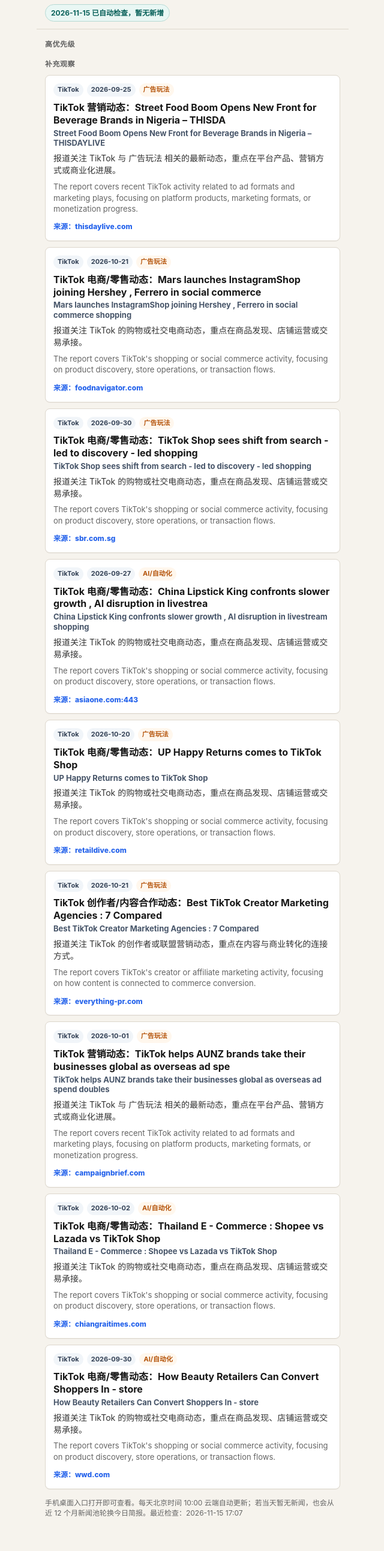
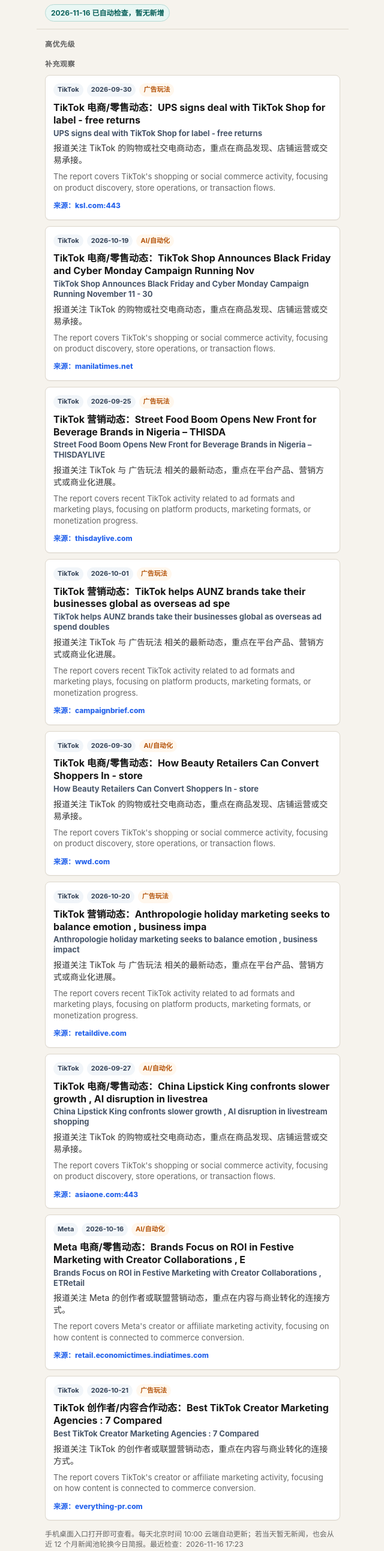
Before and after one commit to ruiting227-byte/ad-news-dashboard-live, a plain HTML site: page index.html in a window 1280 px wide. Shown: the part 72-2658 px from the top of the page at 60% size, without its empty margins (319-959 px from the left). Before the commit the page ends 2627 px from the top, so only its background shows below. Drawn offline with Linux system fonts and the light colour scheme.

Commit message:
Update ad news dashboard

```diff
--- a/data/news.json
+++ b/data/news.json
@@ -1,6 +1,6 @@
 {
   "title": "竞媒小动态",
-  "updatedAt": "2026-11-15",
+  "updatedAt": "2026-11-16",
   "scope": "过去 12 个月｜TikTok、Meta｜CPG：美妆、零售、食品",
   "status": "已自动检查，暂无新增",
   "items": [
@@ -239,5 +239,5 @@
       "summaryZh": "报道关注 TikTok 的购物或社交电商动态，重点在商品发现、店铺运营或交易承接。"
     }
   ],
-  "lastCheckedAt": "2026-11-15 17:07"
+  "lastCheckedAt": "2026-11-16 17:23"
 }
--- a/index.html
+++ b/index.html
@@ -23,20 +23,20 @@
 </head>
 <body>
   <main>
-    <header><h1>竞媒小动态</h1><p class="sub">过去 12 个月｜TikTok、Meta｜CPG：美妆、零售、食品</p><div class="status">2026-11-15 已自动检查，暂无新增</div></header>
+    <header><h1>竞媒小动态</h1><p class="sub">过去 12 个月｜TikTok、Meta｜CPG：美妆、零售、食品</p><div class="status">2026-11-16 已自动检查，暂无新增</div></header>
     <div class="section-title">高优先级</div>
 
     <div class="section-title">补充观察</div>
+    <article><div class="meta"><span class="tag">TikTok</span><span class="tag">2026-09-30</span><span class="tag retail">广告玩法</span></div><h2>TikTok 电商/零售动态：UPS signs deal with TikTok Shop for label - free returns<span>UPS signs deal with TikTok Shop for label - free returns</span></h2><p>报道关注 TikTok 的购物或社交电商动态，重点在商品发现、店铺运营或交易承接。</p><p class="en">The report covers TikTok&#x27;s shopping or social commerce activity, focusing on product discovery, store operations, or transaction flows.</p><a href="https://www.ksl.com:443/article/51629884/ups-signs-deal-with-tiktok-shop-for-label-free-returns">来源：ksl.com:443</a></article>
+    <article><div class="meta"><span class="tag">TikTok</span><span class="tag">2026-10-19</span><span class="tag retail">AI/自动化</span></div><h2>TikTok 电商/零售动态：TikTok Shop Announces Black Friday and Cyber Monday Campaign Running Nov<span>TikTok Shop Announces Black Friday and Cyber Monday Campaign Running November 11 - 30</span></h2><p>报道关注 TikTok 的购物或社交电商动态，重点在商品发现、店铺运营或交易承接。</p><p class="en">The report covers TikTok&#x27;s shopping or social commerce activity, focusing on product discovery, store operations, or transaction flows.</p><a href="https://www.manilatimes.net/2026/10/19/tmt-newswire/globenewswire/tiktok-shop-announces-black-friday-and-cyber-monday-campaign-running-november-11-30/2448867">来源：manilatimes.net</a></article>
     <article><div class="meta"><span class="tag">TikTok</span><span class="tag">2026-09-25</span><span class="tag retail">广告玩法</span></div><h2>TikTok 营销动态：Street Food Boom Opens New Front for Beverage Brands in Nigeria – THISDA<span>Street Food Boom Opens New Front for Beverage Brands in Nigeria – THISDAYLIVE</span></h2><p>报道关注 TikTok 与 广告玩法 相关的最新动态，重点在平台产品、营销方式或商业化进展。</p><p class="en">The report covers recent TikTok activity related to ad formats and marketing plays, focusing on platform products, marketing formats, or monetization progress.</p><a href="https://www.thisdaylive.com/2026/09/25/street-food-boom-opens-new-front-for-beverage-brands-in-nigeria/">来源：thisdaylive.com</a></article>
-    <article><div class="meta"><span class="tag">TikTok</span><span class="tag">2026-10-21</span><span class="tag retail">广告玩法</span></div><h2>TikTok 电商/零售动态：Mars launches InstagramShop joining Hershey , Ferrero in social commerce<span>Mars launches InstagramShop joining Hershey , Ferrero in social commerce shopping</span></h2><p>报道关注 TikTok 的购物或社交电商动态，重点在商品发现、店铺运营或交易承接。</p><p class="en">The report covers TikTok&#x27;s shopping or social commerce activity, focusing on product discovery, store operations, or transaction flows.</p><a href="https://www.foodnavigator.com/Article/2026/10/21/mars-launches-instagramshop-joining-hershey-ferrero-in-social-commerce-shopping/">来源：foodnavigator.com</a></article>
-    <article><div class="meta"><span class="tag">TikTok</span><span class="tag">2026-09-30</span><span class="tag retail">广告玩法</span></div><h2>TikTok 电商/零售动态：TikTok Shop sees shift from search - led to discovery - led shopping<span>TikTok Shop sees shift from search - led to discovery - led shopping</span></h2><p>报道关注 TikTok 的购物或社交电商动态，重点在商品发现、店铺运营或交易承接。</p><p class="en">The report covers TikTok&#x27;s shopping or social commerce activity, focusing on product discovery, store operations, or transaction flows.</p><a href="https://sbr.com.sg/event-news/tiktok-shop-sees-shift-search-led-discovery-led-shopping">来源：sbr.com.sg</a></article>
+    <article><div class="meta"><span class="tag">TikTok</span><span class="tag">2026-10-01</span><span class="tag retail">广告玩法</span></div><h2>TikTok 营销动态：TikTok helps AUNZ brands take their businesses global as overseas ad spe<span>TikTok helps AUNZ brands take their businesses global as overseas ad spend doubles</span></h2><p>报道关注 TikTok 与 广告玩法 相关的最新动态，重点在平台产品、营销方式或商业化进展。</p><p class="en">The report covers recent TikTok activity related to ad formats and marketing plays, focusing on platform products, marketing formats, or monetization progress.</p><a href="https://campaignbrief.com/tiktok-helps-aunz-brands-take-their-businesses-global-as-overseas-ad-spend-doubles/">来源：campaignbrief.com</a></article>
+    <article><div class="meta"><span class="tag">TikTok</span><span class="tag">2026-09-30</span><span class="tag retail">AI/自动化</span></div><h2>TikTok 电商/零售动态：How Beauty Retailers Can Convert Shoppers In - store<span>How Beauty Retailers Can Convert Shoppers In - store</span></h2><p>报道关注 TikTok 的购物或社交电商动态，重点在商品发现、店铺运营或交易承接。</p><p class="en">The report covers TikTok&#x27;s shopping or social commerce activity, focusing on product discovery, store operations, or transaction flows.</p><a href="https://wwd.com/beauty-industry-news/beauty-features/beauty-retail-shopper-journey-sales-1239297284/">来源：wwd.com</a></article>
+    <article><div class="meta"><span class="tag">TikTok</span><span class="tag">2026-10-20</span><span class="tag retail">广告玩法</span></div><h2>TikTok 营销动态：Anthropologie holiday marketing seeks to balance emotion , business impa<span>Anthropologie holiday marketing seeks to balance emotion , business impact</span></h2><p>报道关注 TikTok 与 广告玩法 相关的最新动态，重点在平台产品、营销方式或商业化进展。</p><p class="en">The report covers recent TikTok activity related to ad formats and marketing plays, focusing on platform products, marketing formats, or monetization progress.</p><a href="https://www.retaildive.com/news/anthropologie-holiday-marketing-campaign/833440/">来源：retaildive.com</a></article>
     <article><div class="meta"><span class="tag">TikTok</span><span class="tag">2026-09-27</span><span class="tag retail">AI/自动化</span></div><h2>TikTok 电商/零售动态：China Lipstick King confronts slower growth , AI disruption in livestrea<span>China Lipstick King confronts slower growth , AI disruption in livestream shopping</span></h2><p>报道关注 TikTok 的购物或社交电商动态，重点在商品发现、店铺运营或交易承接。</p><p class="en">The report covers TikTok&#x27;s shopping or social commerce activity, focusing on product discovery, store operations, or transaction flows.</p><a href="https://www.asiaone.com:443/lifestyle/chinas-lipstick-king-confronts-slower-growth-ai-disruption-livestream-shopping">来源：asiaone.com:443</a></article>
-    <article><div class="meta"><span class="tag">TikTok</span><span class="tag">2026-10-20</span><span class="tag retail">广告玩法</span></div><h2>TikTok 电商/零售动态：UP Happy Returns comes to TikTok Shop<span>UP Happy Returns comes to TikTok Shop</span></h2><p>报道关注 TikTok 的购物或社交电商动态，重点在商品发现、店铺运营或交易承接。</p><p class="en">The report covers TikTok&#x27;s shopping or social commerce activity, focusing on product discovery, store operations, or transaction flows.</p><a href="https://www.retaildive.com/news/ups-happy-returns-tiktok-shop/833322/">来源：retaildive.com</a></article>
+    <article><div class="meta"><span class="tag">Meta</span><span class="tag">2026-10-16</span><span class="tag retail">AI/自动化</span></div><h2>Meta 电商/零售动态：Brands Focus on ROI in Festive Marketing with Creator Collaborations , E<span>Brands Focus on ROI in Festive Marketing with Creator Collaborations , ETRetail</span></h2><p>报道关注 Meta 的创作者或联盟营销动态，重点在内容与商业转化的连接方式。</p><p class="en">The report covers Meta&#x27;s creator or affiliate marketing activity, focusing on how content is connected to commerce conversion.</p><a href="https://retail.economictimes.indiatimes.com/news/industry/festive-marketing-faces-an-roi-test-as-brands-shift-towards-creators-targeted-digital/134986203">来源：retail.economictimes.indiatimes.com</a></article>
     <article><div class="meta"><span class="tag">TikTok</span><span class="tag">2026-10-21</span><span class="tag retail">广告玩法</span></div><h2>TikTok 创作者/内容合作动态：Best TikTok Creator Marketing Agencies : 7 Compared<span>Best TikTok Creator Marketing Agencies : 7 Compared</span></h2><p>报道关注 TikTok 的创作者或联盟营销动态，重点在内容与商业转化的连接方式。</p><p class="en">The report covers TikTok&#x27;s creator or affiliate marketing activity, focusing on how content is connected to commerce conversion.</p><a href="https://everything-pr.com/tiktok-creator-marketing-agencies">来源：everything-pr.com</a></article>
-    <article><div class="meta"><span class="tag">TikTok</span><span class="tag">2026-10-01</span><span class="tag retail">广告玩法</span></div><h2>TikTok 营销动态：TikTok helps AUNZ brands take their businesses global as overseas ad spe<span>TikTok helps AUNZ brands take their businesses global as overseas ad spend doubles</span></h2><p>报道关注 TikTok 与 广告玩法 相关的最新动态，重点在平台产品、营销方式或商业化进展。</p><p class="en">The report covers recent TikTok activity related to ad formats and marketing plays, focusing on platform products, marketing formats, or monetization progress.</p><a href="https://campaignbrief.com/tiktok-helps-aunz-brands-take-their-businesses-global-as-overseas-ad-spend-doubles/">来源：campaignbrief.com</a></article>
-    <article><div class="meta"><span class="tag">TikTok</span><span class="tag">2026-10-02</span><span class="tag retail">AI/自动化</span></div><h2>TikTok 电商/零售动态：Thailand E - Commerce : Shopee vs Lazada vs TikTok Shop<span>Thailand E - Commerce : Shopee vs Lazada vs TikTok Shop</span></h2><p>报道关注 TikTok 的购物或社交电商动态，重点在商品发现、店铺运营或交易承接。</p><p class="en">The report covers TikTok&#x27;s shopping or social commerce activity, focusing on product discovery, store operations, or transaction flows.</p><a href="https://www.chiangraitimes.com/business/thailand-e-commerce-sites/">来源：chiangraitimes.com</a></article>
-    <article><div class="meta"><span class="tag">TikTok</span><span class="tag">2026-09-30</span><span class="tag retail">AI/自动化</span></div><h2>TikTok 电商/零售动态：How Beauty Retailers Can Convert Shoppers In - store<span>How Beauty Retailers Can Convert Shoppers In - store</span></h2><p>报道关注 TikTok 的购物或社交电商动态，重点在商品发现、店铺运营或交易承接。</p><p class="en">The report covers TikTok&#x27;s shopping or social commerce activity, focusing on product discovery, store operations, or transaction flows.</p><a href="https://wwd.com/beauty-industry-news/beauty-features/beauty-retail-shopper-journey-sales-1239297284/">来源：wwd.com</a></article>
-    <footer>手机桌面入口打开即可查看。每天北京时间 10:00 云端自动更新；若当天暂无新闻，也会从近 12 个月新闻池轮换今日简报。最近检查：2026-11-15 17:07</footer>
+    <footer>手机桌面入口打开即可查看。每天北京时间 10:00 云端自动更新；若当天暂无新闻，也会从近 12 个月新闻池轮换今日简报。最近检查：2026-11-16 17:23</footer>
   </main>
 </body>
 </html>
```
